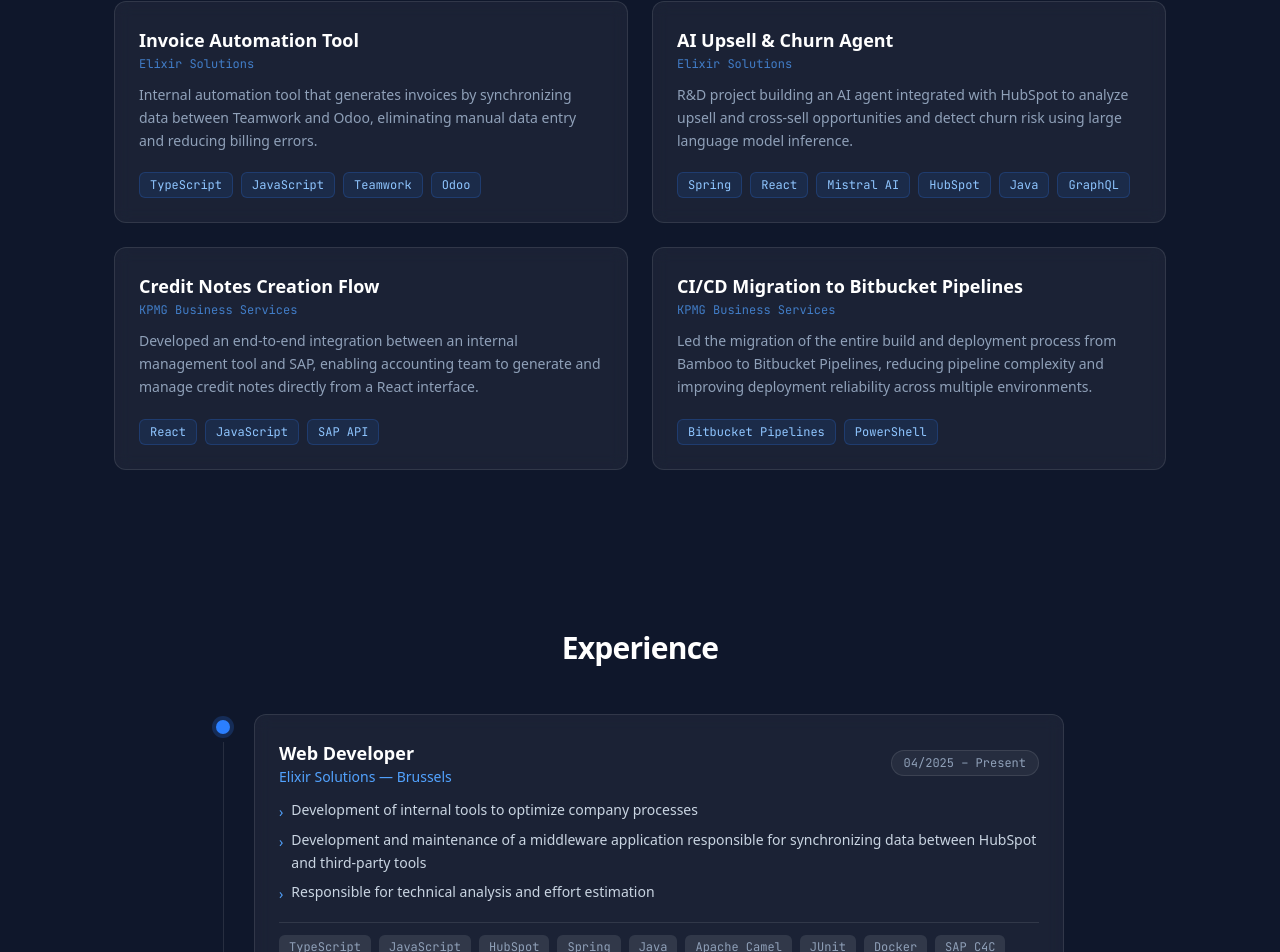
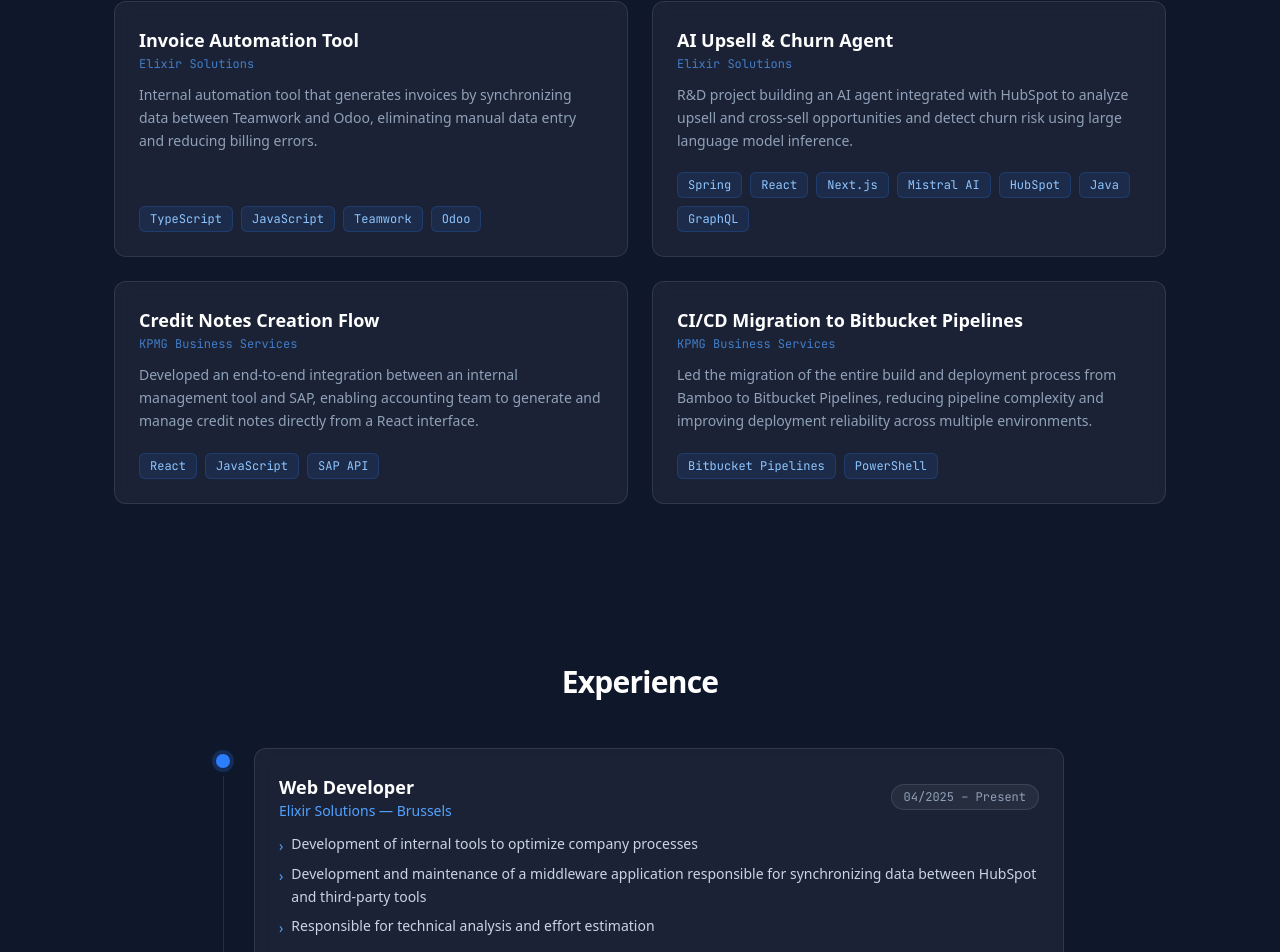
Before and after one commit to jacopovalsecchi/my-portfolio, a React (Vite) app: page / in a window 1280 px wide. Shown: the part 1196-2148 px from the top of the page. Built offline with nearby package versions, Linux system fonts and the light colour scheme.

Commit message:
Added recent projects

```diff
--- a/src/data/projects.ts
+++ b/src/data/projects.ts
@@ -13,7 +13,7 @@
     company: 'Elixir Solutions',
     description:
       'R&D project building an AI agent integrated with HubSpot to analyze upsell and cross-sell opportunities and detect churn risk using large language model inference.',
-    techStack: ['Spring', 'React', 'Mistral AI', 'HubSpot', 'Java', 'GraphQL'],
+    techStack: ['Spring', 'React', 'Next.js', 'Mistral AI', 'HubSpot', 'Java', 'GraphQL'],
   },
   {
     title: 'Credit Notes Creation Flow',
```
